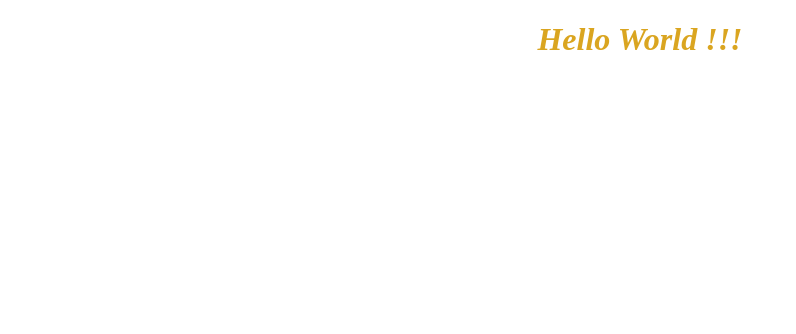
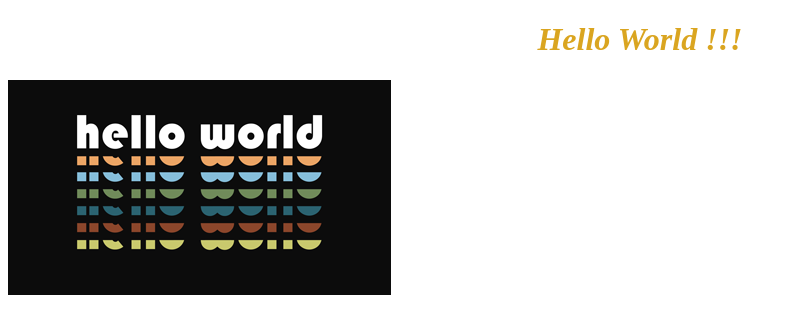
Before and after one commit to B0G0N1/htmlcss-hello, a plain HTML site: page index.html in a window 1280 px wide. Shown: the whole page, without its empty margins (0-796 px from the left). Drawn offline with Linux system fonts and the light colour scheme.

Commit message:
[FIX] Correct folder name & Add Image on HTML & CSS

```diff
--- a/index.html
+++ b/index.html
@@ -4,9 +4,10 @@
     <meta charset="UTF-8">
     <meta name="viewport" content="width=device-width, initial-scale=1.0">
     <link rel="stylesheet" href="style.css">
-    <title>Document</title>
+    <title>Hello World</title>
 </head>
 <body>
     <h1>Hello World !!!</h1>
+    <img  class="helloworld" src="images/helloworld.png" alt="helloworld_image">
 </body>
 </html>
--- a/style.css
+++ b/style.css
@@ -3,3 +3,8 @@ h1{
     color: goldenrod;
     font-style: italic;
 }
+
+.helloworld{
+    margin: auto;
+    width: 300;
+}
```
Also changed, not shown: images/helloworld.png (renamed from image/helloworld.png).
